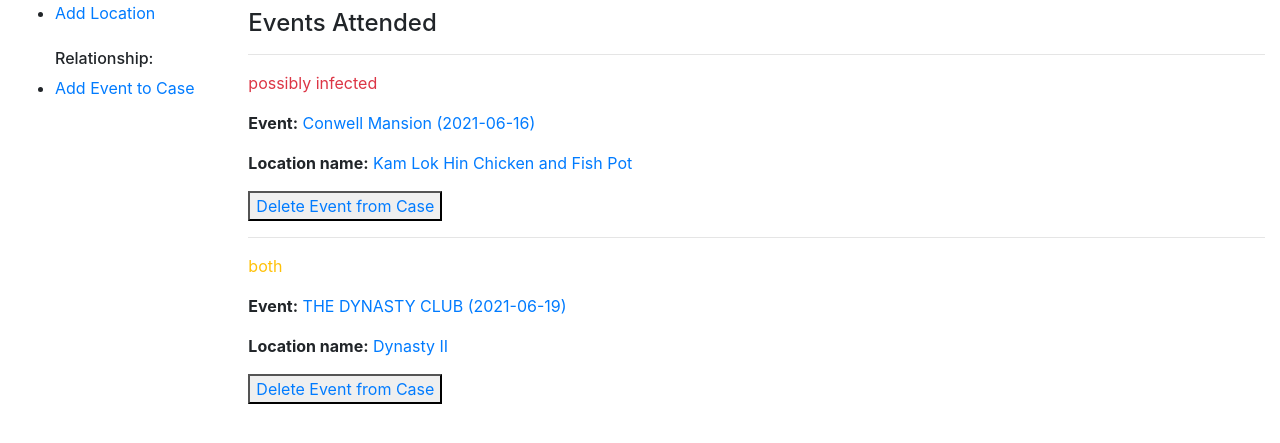
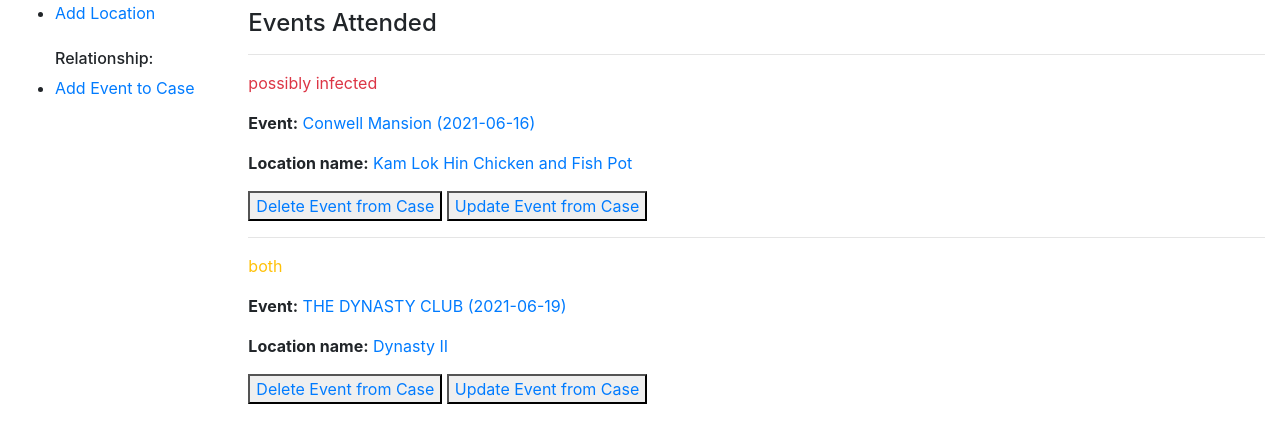
Before and after one commit to ChuKinNing/SSEFinder, a Django app: page /catalog/case/3 in a window 1280 px wide. Shown: the part 297-740 px from the top of the page. Run offline with Django 3.2, Linux system fonts and the light colour scheme; data comes from the database, SQL or seed files in the repository.

Commit message:
update and delete case from event

```diff
--- a/SSEFinder/catalog/templates/catalog/case_detail.html
+++ b/SSEFinder/catalog/templates/catalog/case_detail.html
@@ -24,7 +24,8 @@
         <!-- <p><strong>Case:</strong> {{ copy.case }}</p> -->
         <p><strong>Event:</strong> <a href="{{ copy.event.get_absolute_url }}">{{ copy.event }} </a></p>
         <p><strong>Location name:</strong><a href="{{ copy.event.location.get_absolute_url }}"> {{ copy.event.location.name }}</a> </p>
-        <button type="button" name="delete_event_from_casebutton"><a href= "attend/{{copy.pk}}/delete/">Delete Event from Case</a></button>
+        <button type="button" name="delete_event_from_case_button"><a href= "attend/{{copy.pk}}/delete/">Delete Event from Case</a></button>
+        <button type="button" name="update_event_from_case_button"><a href= "event/{{copy.event.pk}}/update/">Update Event from Case</a></button>
         <!-- <p class="text-muted"><strong>Id:</strong> {{ copy.id }}</p> -->
       {% endfor %}
       {% else %}
--- a/SSEFinder/catalog/templates/catalog/event_detail.html
+++ b/SSEFinder/catalog/templates/catalog/event_detail.html
@@ -33,6 +33,8 @@
       {% for copy in event.attend_set.all %}
         {% if copy.status == 'b' or copy.status == 'c' %}
           <p><strong>Case:</strong> <a href="{{ copy.case.get_absolute_url }}">{{ copy.case }}</a></p>
+          <button type="button" name="delete_case_from_event_button"><a href= "case/{{copy.case.pk}}/delete/">Delete Case from Event</a></button>
+          <button type="button" name="update_case_from_event_button"><a href= "case/{{copy.case.pk}}/update/">Update Case from Event</a></button>
         {% endif %}
       {% endfor %}
       {% else %}
--- a/SSEFinder/catalog/urls.py
+++ b/SSEFinder/catalog/urls.py
@@ -9,6 +9,8 @@ urlpatterns = [
     path('case/create/', views.CaseCreate.as_view(), name='case-create'),
     path('case/<int:pk>/update/', views.CaseUpdate.as_view(), name='case-update'),
     path('case/<int:pk>/delete/', views.CaseDelete.as_view(), name='case-delete'),
+    path('event/case/<int:pk>/update/', views.CaseUpdate.as_view(), name='case-update'),
+    path('event/case/<int:pk>/delete/', views.CaseDelete.as_view(), name='case-delete'),
     # location
     path('locations/', views.LocationListView.as_view(), name='locations'),
     path('location/<int:pk>', views.LocationDetailView.as_view(), name='location-detail'),
@@ -19,6 +21,7 @@ urlpatterns = [
     path('event/<int:pk>', views.EventDetailView.as_view(), name='event-detail'),
     path('events/create/', views.EventCreate.as_view(), name='event-create'),
     path('event/<int:pk>/update/', views.EventUpdate.as_view(), name='event-update'),
+    path('case/event/<int:pk>/update/', views.EventUpdate.as_view(), name='event-update'),
     path('event/<int:pk>/delete/', views.EventDelete.as_view(), name='event-delete'),
     # attend
     path('attend/create/', views.AddAttend, name='attend-create'),
```
